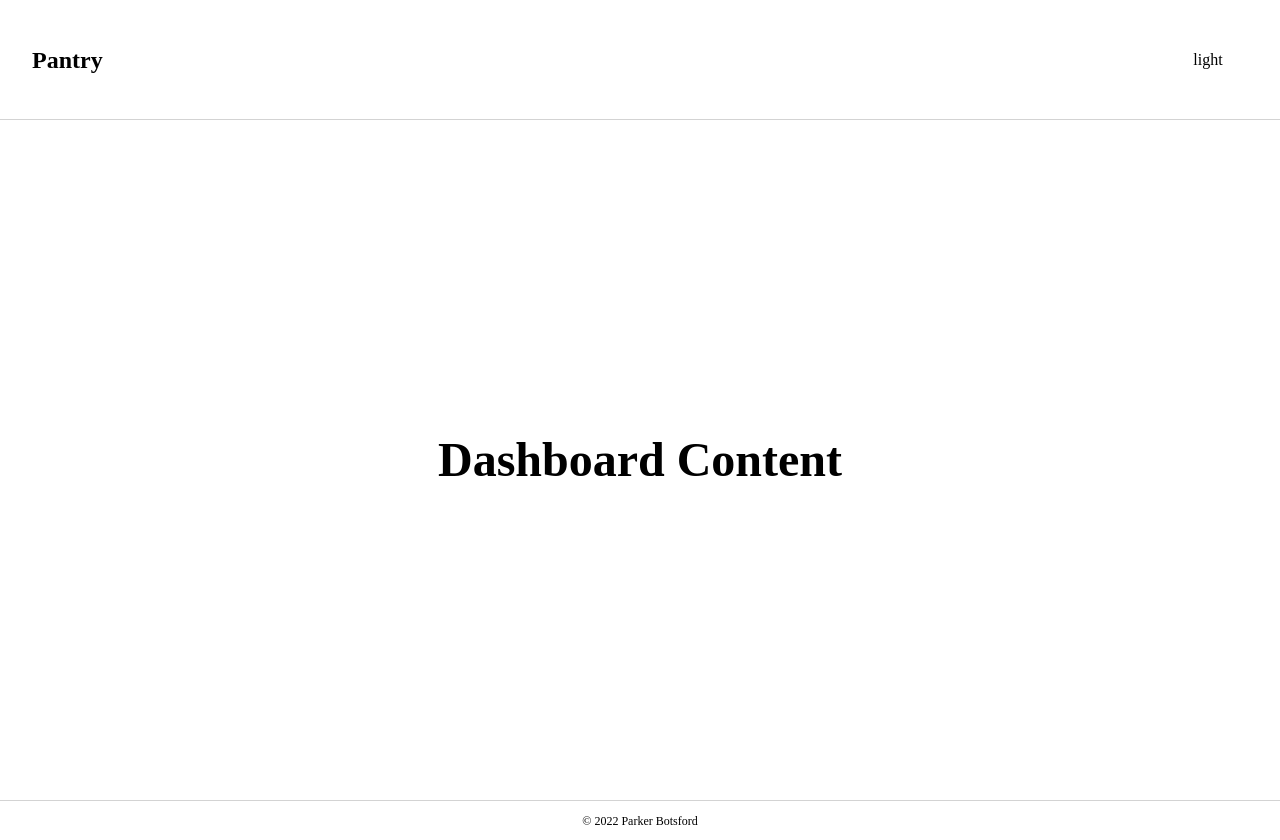
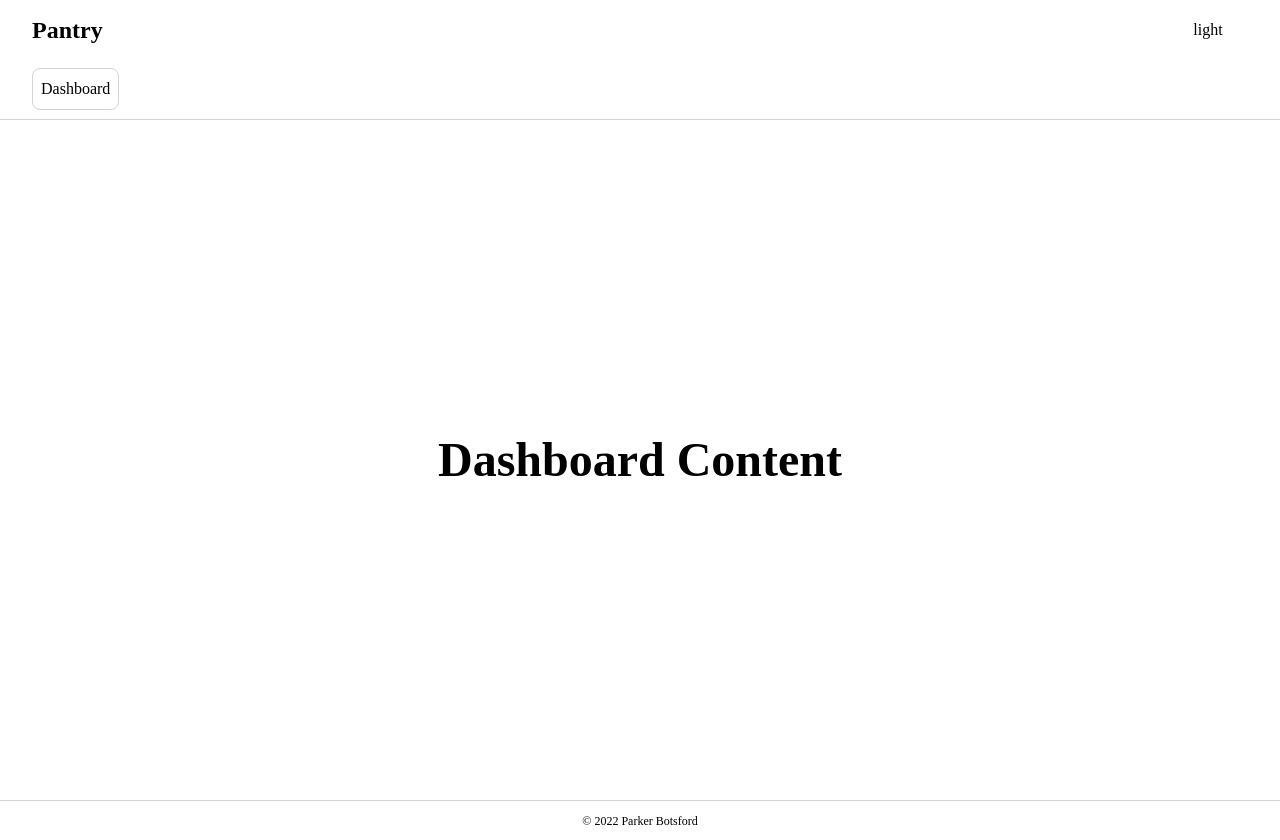
Before and after one commit to parbots/pantry, a Next.js app: page /dashboard in a window 1280 px wide. Built offline with nearby package versions, Linux system fonts and the light colour scheme.

Commit message:
Add navigation bar to dashboard header

```diff
--- a/layouts/pages/dashboard/Header/Header.module.css
+++ b/layouts/pages/dashboard/Header/Header.module.css
@@ -1,13 +1,20 @@
 .header {
     height: 15vh;
 
-    padding: 1rem 2rem;
+    display: flex;
+    flex-direction: column;
+
+    border-bottom: 1px solid var(--highlight);
+}
+
+.headerTop {
+    flex: 1;
+
+    padding: 0.5rem 2rem;
 
     display: flex;
     justify-content: space-between;
     align-items: center;
-
-    border-bottom: 1px solid var(--highlight);
 }
 
 .title {
@@ -24,3 +31,48 @@
 
     transition: color 0.3s, background 0.3s;
 }
+
+.headerBottom {
+    flex: 1;
+
+    padding: 0.5rem 2rem;
+
+    display: flex;
+    align-items: center;
+}
+
+.navbar {
+    display: flex;
+    flex-direction: column;
+}
+
+.navList {
+    display: flex;
+    flex-direction: column;
+    justify-content: center;
+    align-items: center;
+    gap: 1rem;
+}
+
+.navItem {
+    display: flex;
+    justify-content: center;
+    align-items: center;
+}
+
+.navLink {
+    padding: 0.5rem;
+
+    border: 1px solid var(--highlight);
+    border-radius: 0.5rem;
+
+    text-decoration: none;
+
+    color: var(--color);
+
+    transition: background 0.3s;
+}
+
+.navLink:hover {
+    background-color: var(--highlight);
+}
--- a/layouts/pages/dashboard/Header/Header.tsx
+++ b/layouts/pages/dashboard/Header/Header.tsx
@@ -7,12 +7,25 @@ import ThemeToggle from 'components/ThemeToggle';
 const Header = () => {
     return (
         <header className={styles.header}>
+            <section className={styles.headerTop}>
                 <h2 className={styles.title}>
                     <Link href='/'>
                         <a className={styles.titleLink}>Pantry</a>
                     </Link>
                 </h2>
                 <ThemeToggle />
+            </section>
+            <section className={styles.headerBottom}>
+                <nav className={styles.navbar}>
+                    <ul className={styles.navList}>
+                        <li className={styles.navItem}>
+                            <Link href='/dashboard'>
+                                <a className={styles.navLink}>Dashboard</a>
+                            </Link>
+                        </li>
+                    </ul>
+                </nav>
+            </section>
         </header>
     );
 };
```
Lines whose indentation alone changed are shown as unchanged.
